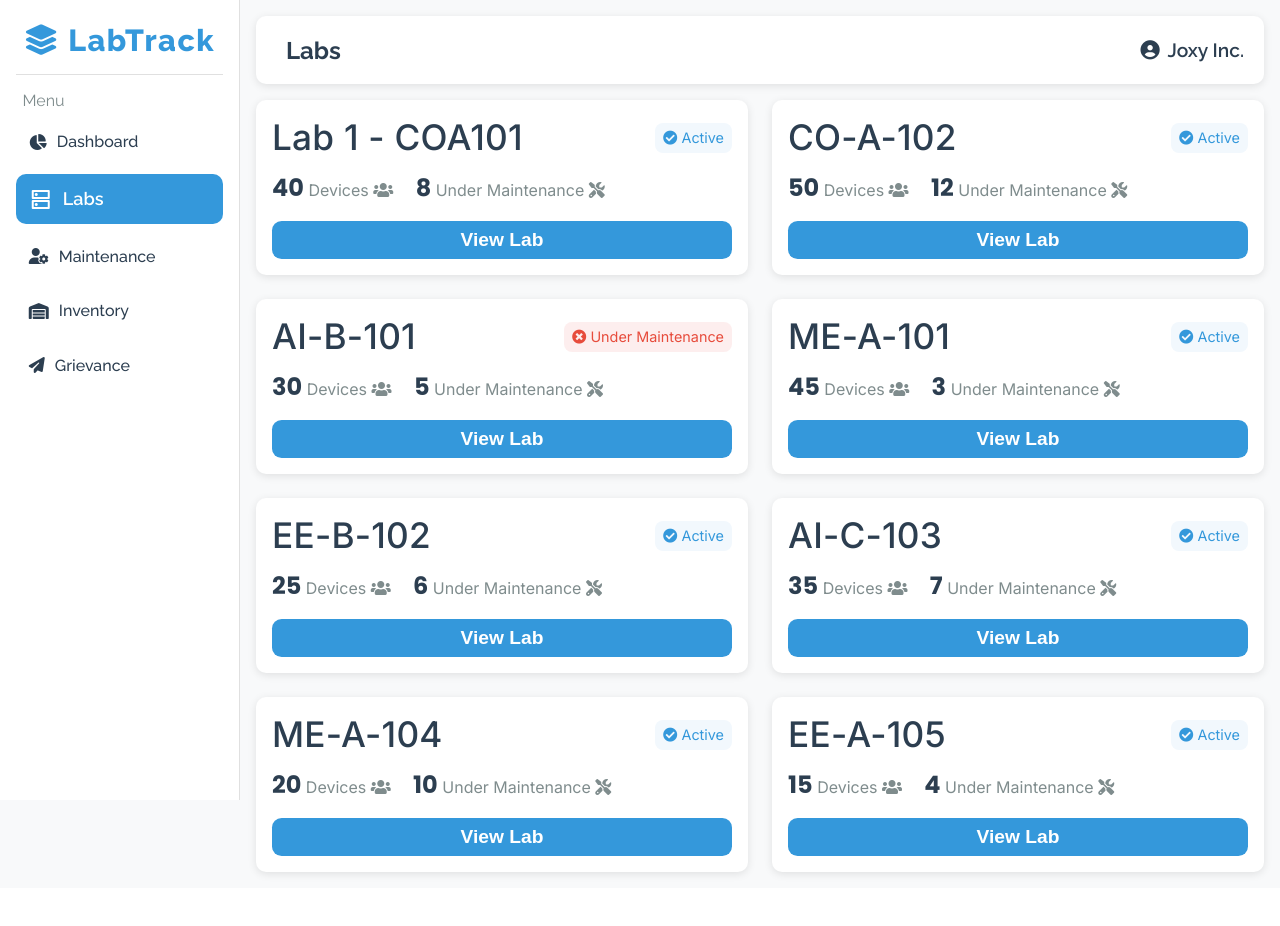
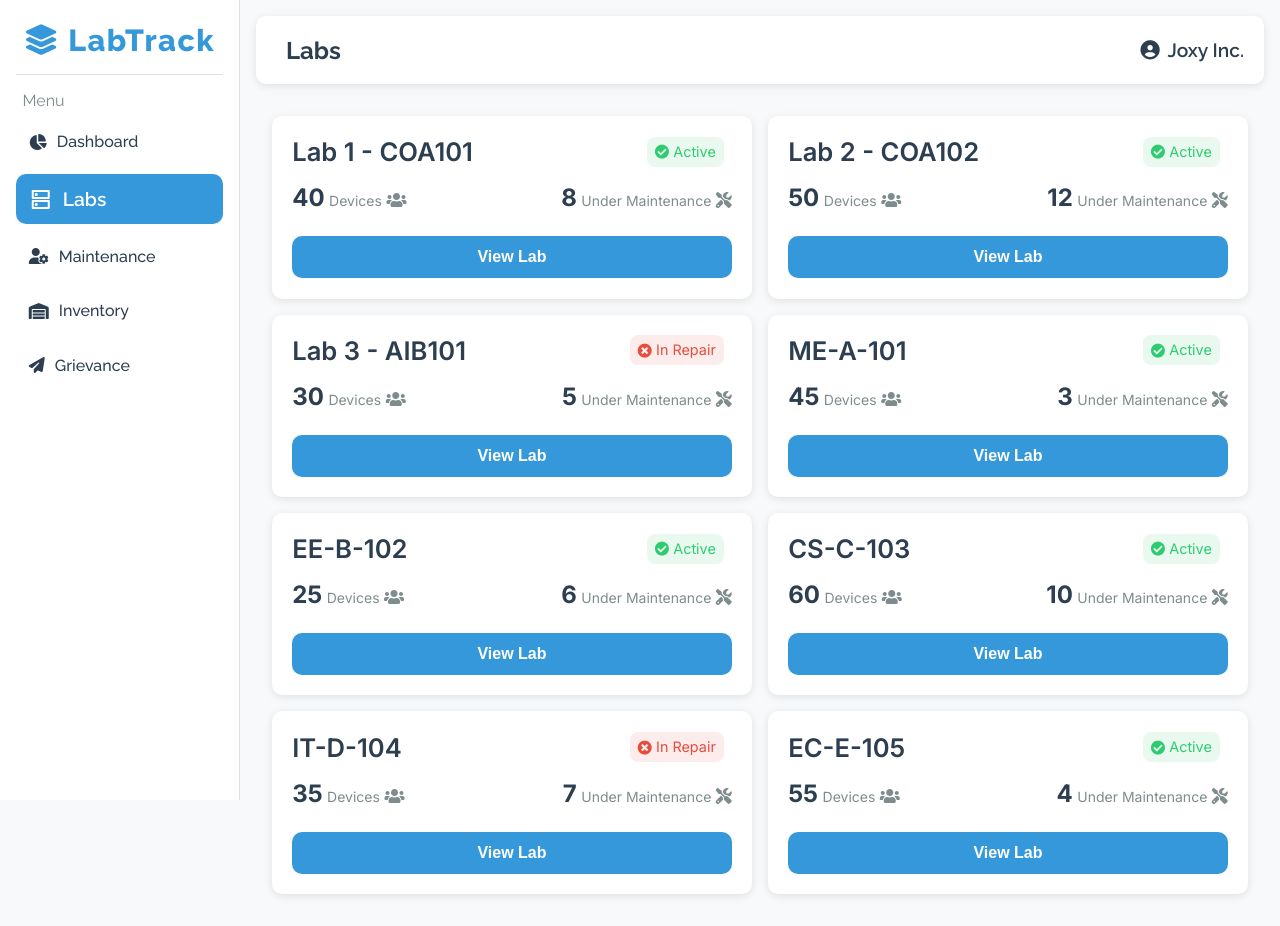
Before and after one commit to Ompatil39/LabTrack, a PHP site: page /views/labs.html in a window 1280 px wide. Before the commit the page ends 877 px from the top, so only its background shows below. Run offline with PHP 8.4, Linux system fonts and the light colour scheme; some libraries are stand-ins or nearby versions.

Commit message:
card type 2

```diff
--- a/public/css/style.css
+++ b/public/css/style.css
@@ -130,11 +130,13 @@ hr.solid {
   align-items: center;
   padding: 0.8rem;
   border-radius: var(--border-radius);
-  transition: background-color 0.3s;
+  transition: background-color 0.2s ease, color 0.2s ease;
 }
 
 .sidebar .menu li a:hover {
-  background-color: var(--hover-bg-color);
+  font-weight: 550;
+  background-color: var(--active-bg-color);
+  color: #ffffff;
 }
 
 .sidebar .menu li a i {
@@ -358,126 +360,128 @@ hr.solid {
   }
 }
 
-/* LAB>HTML FILE CSS */
+/* LAB.html  CSS*/
+/* ------------------------ Lab List Styles ------------------------ */
+/* Lab Container */
 .lab-container {
   display: grid;
-  grid-template-columns: repeat(2, 1fr);
-  flex-wrap: wrap;
-  gap: 1.5rem;
+  grid-template-columns: repeat(3, minmax(250px, 1fr));
+  gap: 1rem;
+  padding: 1rem;
 }
 
+/* Lab Card */
 .lab-card {
-  position: relative;
-  padding: 1rem;
   background-color: var(--card-bg-color);
   border-radius: var(--border-radius);
   box-shadow: var(--box-shadow);
-  transition: transform 0.4s ease-in;
-  overflow: hidden;
+  padding: 1.2rem;
+  transition: transform 0.3s ease, box-shadow 0.3s ease;
+  text-align: center;
+  border: 1px solid transparent;
 }
 
-/* option 2 */
 .lab-card:hover {
-  border: 1px solid var(--primary-accent);
-  z-index: 500;
-  .stat1 i {
+  transform: translateY(-5px);
+  box-shadow: 0 8px 16px rgba(0, 0, 0, 0.2);
+  border-color: var(--primary-accent);
+
+  .stat i {
     color: var(--primary-accent);
-  }
-  .stat-value1 {
-    color: var(--active-bg-color);
   }
 }
 
-.arrow-icon {
-  position: absolute;
-  text-align: center;
-  font-size: 1.2rem;
-  width: 2.5rem;
-  height: 2.2rem;
-  top: 0px;
-  right: 0px;
-  color: white;
-  background-color: var(--main-text-color);
-  border-radius: 0 0.625rem 0 2.2rem;
-  padding: 0.4rem;
+/* Lab Header */
+.lab-header {
+  display: flex;
+  justify-content: space-between;
+  align-items: center;
+  margin-bottom: 1rem;
 }
 
-.lab-header1 h4 {
-  font-weight: 500;
-  font-size: 2.2rem;
-  letter-spacing: 0.01ch;
+.lab-header h4 {
+  font-size: 1.6rem;
+  font-weight: 600;
+  color: var(--main-text-color);
+  margin: 0;
 }
 
-.lab-header1 {
-  margin-bottom: 0rem;
-  display: flex;
-  flex-wrap: wrap;
-  align-items: center;
-  justify-content: space-between;
+/* Status Chip */
+.status-chip {
+  font-size: 0.875rem;
+  font-weight: 500;
+  padding: 0.25rem 0.5rem;
+  border-radius: 0.5rem;
 }
 
-.icon {
-  font-size: 2rem;
-  color: #7f8c8d;
+.highlight1,
+.highlight1-red {
+  font-size: 0.9rem;
+  font-weight: 400;
+  padding: 0.4rem 0.5rem;
+  border-radius: 0.5rem;
 }
 
-.sub-title1 {
-  padding-left: 0.3rem;
-  font-size: 1rem;
+.highlight1 {
+  color: #2ecc71;
+  background-color: #e9f9f0;
+}
+
+.highlight1-red {
+  color: #e74c3c;
+  background-color: #fdecec;
+}
+
+/* Lab Stats */
+.lab-stats {
+  display: flex;
+  justify-content: space-between;
+  margin-bottom: 1.5rem;
+}
+
+.stat {
+  text-align: center;
+}
+
+.stat i {
   color: var(--secondary-text-color);
 }
 
-.status-chip1 {
-  align-self: center;
-  font-weight: 600;
-  /* margin-left: auto; */
+.stat-value {
+  font-size: 1.5rem;
+  font-weight: 700;
+  color: var(--main-text-color);
 }
 
-.lab-stats1 {
-  padding-top: 0.75rem;
-  display: flex;
-  flex-wrap: wrap;
-  gap: 1.4rem;
-}
-
-.stat1 {
-  text-align: center;
-}
-
-.stat1 i {
+.stat-label {
+  font-size: 0.875rem;
   color: var(--secondary-text-color);
 }
 
-.stat-value1 {
-  font-size: 1.5rem;
-  font-weight: 700;
+/* View Lab Button */
+.view-lab-button {
+  width: 100%;
+  padding: 0.75rem;
+  background-color: var(--primary-accent);
+  border: none;
+  border-radius: var(--border-radius);
+  color: white;
+  font-size: 1rem;
+  font-weight: 600;
+  cursor: pointer;
+  transition: background-color 0.3s ease;
 }
 
-.stat-label1 {
-  color: var(--secondary-text-color);
-  font-size: 1rem;
+.view-lab-button:hover {
+  background-color: #2980b9;
 }
-
-.stat1 i {
-  margin-left: 0px; /* Adds space between text and icon */
-  /* color: #555; Adjust color if needed */
+@media (max-width: 1340px) {
+  .lab-container {
+    grid-template-columns: repeat(2, minmax(200px, 1fr));
+  }
 }
-
-.footer {
-  display: flex;
-  align-items: center;
-  justify-content: flex-end;
+@media (max-width: 966px) {
+  .lab-container {
+    grid-template-columns: 1fr;
+  }
 }
-
-.view-lab-button {
-  margin-top: 1rem;
-  width: 100%;
-  padding: 0.5rem;
-  background: var(--primary-accent);
-  border: none;
-  border-radius: 0.6rem;
-  color: white;
-  font-size: 1.2rem !important;
-  font-weight: 600;
-  cursor: pointer;
-}
--- a/views/labs.html
+++ b/views/labs.html
@@ -65,8 +65,8 @@
               <i class="fa-solid fa-chart-pie"></i> Dashboard
             </a>
           </li>
-          <li class="active">
-            <a href="labs.html">
+          <li class="active" >
+            <a href="labs.html" style="font-size: 1.2rem;">
               <span
                 class="material-symbols-rounded"
                 style="margin-right: 0.625rem"
@@ -105,239 +105,205 @@
         </div>
         <!-- LABS -->
         <div class="lab-container">
-          <!-- Lab 1 -->
-          <a href="lab-details.html" class="none">
-            <div class="lab-card">
-              <div class="lab-header1">
+          <!-- Lab Card 1 -->
+           <a href="lab-details.html" class="lab-card none">
+            <div class="lab-header">
               <h4>Lab 1 - COA101</h4>
-                <div class="status-chip1">
-                  <span class="highlight">
-                    <i class="fas fa-check-circle text-green"></i> Active
+              <div class="status-chip">
+                <span class="highlight1">
+                <i class="fas fa-check-circle"></i> Active
                 </span>
               </div>
             </div>
-              <div class="lab-stats1">
-                <div class="stat1">
-                  <span class="stat-value1 font-number">40</span>
-                  <span class="stat-label1">Devices</span>
+            <div class="lab-stats">
+              <div class="stat">
+                <span class="stat-value">40</span>
+                <span class="stat-label">Devices</span>
                 <i class="fas fa-users"></i>
               </div>
-                <div class="stat1">
-                  <span class="stat-value1 font-number">8</span>
-                  <span class="stat-label1">Under Maintenance</span>
+              <div class="stat">
+                <span class="stat-value">8</span>
+                <span class="stat-label">Under Maintenance</span>
                 <i class="fa-solid fa-screwdriver-wrench"></i>
               </div>
             </div>
-              <div class="footer">
             <button class="view-lab-button">View Lab</button>
-              </div>
-            </div>
           </a>
-
-          <!-- Lab 2 -->
-          <a href="lab-details.html" class="none">
-            <div class="lab-card">
-              <div class="lab-header1">
-                <h4>CO-A-102</h4>
-                <div class="status-chip1">
-                  <span class="highlight">
-                    <i class="fas fa-check-circle text-green"></i> Active
+          <!-- Lab Card 2 -->
+<a href="lab-details.html" class="lab-card none">
+  <div class="lab-header">
+    <h4>Lab 2 - COA102</h4>
+    <div class="status-chip">
+      <span class="highlight1">
+        <i class="fas fa-check-circle"></i> Active
       </span>
     </div>
   </div>
-              <div class="lab-stats1">
-                <div class="stat1">
-                  <span class="stat-value1 font-number">50</span>
-                  <span class="stat-label1">Devices</span>
+  <div class="lab-stats">
+    <div class="stat">
+      <span class="stat-value">50</span>
+      <span class="stat-label">Devices</span>
       <i class="fas fa-users"></i>
     </div>
-                <div class="stat1">
-                  <span class="stat-value1 font-number">12</span>
-                  <span class="stat-label1">Under Maintenance</span>
+    <div class="stat">
+      <span class="stat-value">12</span>
+      <span class="stat-label">Under Maintenance</span>
       <i class="fa-solid fa-screwdriver-wrench"></i>
     </div>
   </div>
-              <div class="footer">
   <button class="view-lab-button">View Lab</button>
-              </div>
-            </div>
 </a>
 
-          <!-- Lab 3 -->
-          <a href="lab-details.html" class="none">
-            <div class="lab-card">
-              <div class="lab-header1">
-                <h4>AI-B-101</h4>
-                <div class="status-chip1">
-                  <span class="highlight-red">
-                    <i class="fas fa-times-circle text-red"></i> Under
-                    Maintenance
+<!-- Lab Card 3 -->
+<a href="lab-details.html" class="lab-card none">
+  <div class="lab-header">
+    <h4>Lab 3 - AIB101</h4>
+    <div class="status-chip">
+      <span class="highlight1-red">
+        <i class="fas fa-times-circle"></i> In Repair
       </span>
     </div>
   </div>
-              <div class="lab-stats1">
-                <div class="stat1">
-                  <span class="stat-value1 font-number">30</span>
-                  <span class="stat-label1">Devices</span>
+  <div class="lab-stats">
+    <div class="stat">
+      <span class="stat-value">30</span>
+      <span class="stat-label">Devices</span>
       <i class="fas fa-users"></i>
     </div>
-                <div class="stat1">
-                  <span class="stat-value1 font-number">5</span>
-                  <span class="stat-label1">Under Maintenance</span>
+    <div class="stat">
+      <span class="stat-value">5</span>
+      <span class="stat-label">Under Maintenance</span>
       <i class="fa-solid fa-screwdriver-wrench"></i>
     </div>
   </div>
-              <div class="footer">
   <button class="view-lab-button">View Lab</button>
-              </div>
-            </div>
 </a>
 
-          <!-- Lab 4 -->
-          <a href="lab-details.html" class="none">
-            <div class="lab-card">
-              <div class="lab-header1">
+<!-- Lab Card 4 -->
+<a href="lab-details.html" class="lab-card none">
+  <div class="lab-header">
     <h4>ME-A-101</h4>
-                <div class="status-chip1">
-                  <span class="highlight">
-                    <i class="fas fa-check-circle text-green"></i> Active
+    <div class="status-chip">
+      <span class="highlight1">
+        <i class="fas fa-check-circle"></i> Active
       </span>
     </div>
   </div>
-              <div class="lab-stats1">
-                <div class="stat1">
-                  <span class="stat-value1 font-number">45</span>
-                  <span class="stat-label1">Devices</span>
+  <div class="lab-stats">
+    <div class="stat">
+      <span class="stat-value">45</span>
+      <span class="stat-label">Devices</span>
       <i class="fas fa-users"></i>
     </div>
-                <div class="stat1">
-                  <span class="stat-value1 font-number">3</span>
-                  <span class="stat-label1">Under Maintenance</span>
+    <div class="stat">
+      <span class="stat-value">3</span>
+      <span class="stat-label">Under Maintenance</span>
       <i class="fa-solid fa-screwdriver-wrench"></i>
     </div>
   </div>
-              <div class="footer">
   <button class="view-lab-button">View Lab</button>
-              </div>
-            </div>
 </a>
 
-          <!-- Lab 5 -->
-          <a href="lab-details.html" class="none">
-            <div class="lab-card">
-              <div class="lab-header1">
+<!-- Lab Card 5 -->
+<a href="lab-details.html" class="lab-card none">
+  <div class="lab-header">
     <h4>EE-B-102</h4>
-                <div class="status-chip1">
-                  <span class="highlight">
-                    <i class="fas fa-check-circle text-green"></i> Active
+    <div class="status-chip">
+      <span class="highlight1">
+        <i class="fas fa-check-circle"></i> Active
       </span>
     </div>
   </div>
-              <div class="lab-stats1">
-                <div class="stat1">
-                  <span class="stat-value1 font-number">25</span>
-                  <span class="stat-label1">Devices</span>
+  <div class="lab-stats">
+    <div class="stat">
+      <span class="stat-value">25</span>
+      <span class="stat-label">Devices</span>
       <i class="fas fa-users"></i>
     </div>
-                <div class="stat1">
-                  <span class="stat-value1 font-number">6</span>
-                  <span class="stat-label1">Under Maintenance</span>
+    <div class="stat">
+      <span class="stat-value">6</span>
+      <span class="stat-label">Under Maintenance</span>
       <i class="fa-solid fa-screwdriver-wrench"></i>
     </div>
   </div>
-              <div class="footer">
   <button class="view-lab-button">View Lab</button>
-              </div>
-            </div>
 </a>
 
-          <!-- Lab 6 -->
-          <a href="lab-details.html" class="none">
-            <div class="lab-card">
-              <div class="lab-header1">
-                <h4>AI-C-103</h4>
-                <div class="status-chip1">
-                  <span class="highlight">
-                    <i class="fas fa-check-circle text-green"></i> Active
+<!-- Lab Card 6 -->
+<a href="lab-details.html" class="lab-card none">
+  <div class="lab-header">
+    <h4>CS-C-103</h4>
+    <div class="status-chip">
+      <span class="highlight1">
+        <i class="fas fa-check-circle"></i> Active
       </span>
     </div>
   </div>
-              <div class="lab-stats1">
-                <div class="stat1">
-                  <span class="stat-value1 font-number">35</span>
-                  <span class="stat-label1">Devices</span>
+  <div class="lab-stats">
+    <div class="stat">
+      <span class="stat-value">60</span>
+      <span class="stat-label">Devices</span>
       <i class="fas fa-users"></i>
     </div>
-                <div class="stat1">
-                  <span class="stat-value1 font-number">7</span>
-                  <span class="stat-label1">Under Maintenance</span>
+    <div class="stat">
+      <span class="stat-value">10</span>
+      <span class="stat-label">Under Maintenance</span>
       <i class="fa-solid fa-screwdriver-wrench"></i>
     </div>
   </div>
-              <div class="footer">
   <button class="view-lab-button">View Lab</button>
-              </div>
-            </div>
 </a>
 
-          <!-- Lab 7 -->
-          <a href="lab-details.html" class="none">
-            <div class="lab-card">
-              <div class="lab-header1">
-                <h4>ME-A-104</h4>
-                <div class="status-chip1">
-                  <span class="highlight">
-                    <i class="fas fa-check-circle text-green"></i> Active
+<!-- Lab Card 7 -->
+<a href="lab-details.html" class="lab-card none">
+  <div class="lab-header">
+    <h4>IT-D-104</h4>
+    <div class="status-chip">
+      <span class="highlight1-red">
+        <i class="fas fa-times-circle"></i> In Repair
       </span>
     </div>
   </div>
-              <div class="lab-stats1">
-                <div class="stat1">
-                  <span class="stat-value1 font-number">20</span>
-                  <span class="stat-label1">Devices</span>
+  <div class="lab-stats">
+    <div class="stat">
+      <span class="stat-value">35</span>
+      <span class="stat-label">Devices</span>
       <i class="fas fa-users"></i>
     </div>
-                <div class="stat1">
-                  <span class="stat-value1 font-number">10</span>
-                  <span class="stat-label1">Under Maintenance</span>
+    <div class="stat">
+      <span class="stat-value">7</span>
+      <span class="stat-label">Under Maintenance</span>
       <i class="fa-solid fa-screwdriver-wrench"></i>
     </div>
   </div>
-              <div class="footer">
   <button class="view-lab-button">View Lab</button>
-              </div>
-            </div>
 </a>
 
-          <!-- Lab 8 -->
-          <a href="lab-details.html" class="none">
-            <div class="lab-card">
-              <div class="lab-header1">
-                <h4>EE-A-105</h4>
-                <div class="status-chip1">
-                  <span class="highlight">
-                    <i class="fas fa-check-circle text-green"></i> Active
+<!-- Lab Card 8 -->
+<a href="lab-details.html" class="lab-card none">
+  <div class="lab-header">
+    <h4>EC-E-105</h4>
+    <div class="status-chip">
+      <span class="highlight1">
+        <i class="fas fa-check-circle"></i> Active
       </span>
     </div>
   </div>
-              <div class="lab-stats1">
-                <div class="stat1">
-                  <span class="stat-value1 font-number">15</span>
-                  <span class="stat-label1">Devices</span>
+  <div class="lab-stats">
+    <div class="stat">
+      <span class="stat-value">55</span>
+      <span class="stat-label">Devices</span>
       <i class="fas fa-users"></i>
     </div>
-                <div class="stat1">
-                  <span class="stat-value1 font-number">4</span>
-                  <span class="stat-label1">Under Maintenance</span>
+    <div class="stat">
+      <span class="stat-value">4</span>
+      <span class="stat-label">Under Maintenance</span>
       <i class="fa-solid fa-screwdriver-wrench"></i>
     </div>
   </div>
-              <div class="footer">
   <button class="view-lab-button">View Lab</button>
-              </div>
-            </div>
 </a>
-        </div>
+
         <!-- Lab container end -->
       </div>
     </div>
```
Also changed, not shown: views/option.html (+45 -144 lines). Lines whose indentation alone changed are shown as unchanged.
